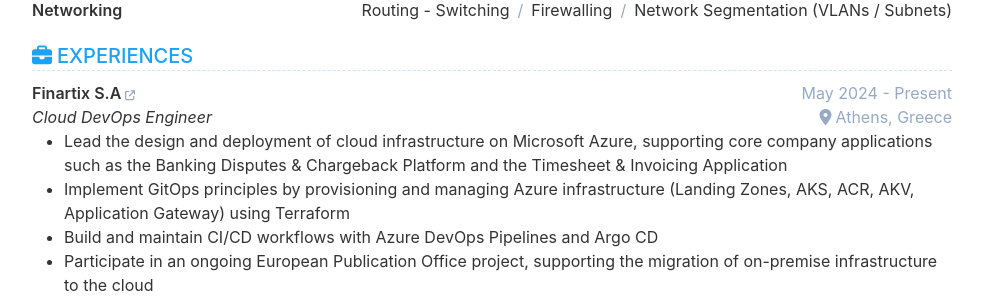
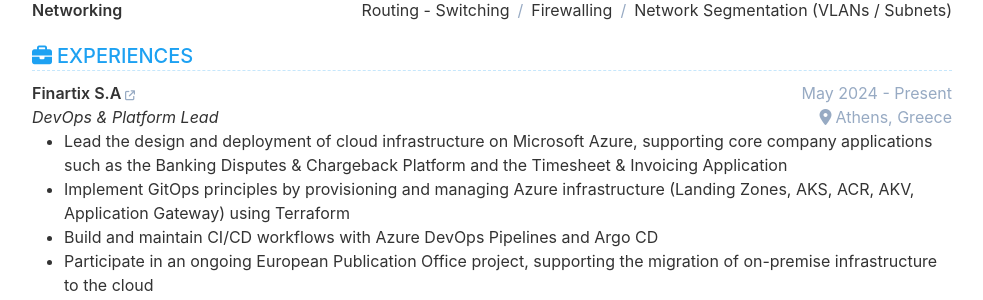
Before and after one commit to ktarnaris/cv, a Jekyll site: the page built from index.html, in a window 1280 px wide. Shown: the part 304-604 px from the top of the page, without its empty margins (148-1131 px from the left). Built offline with Jekyll 4.4.1, drawn with Linux system fonts in a browser that asks for light colours.

Commit message:
update: tittle on finartix

```diff
--- a/_data/data.yml
+++ b/_data/data.yml
@@ -58,7 +58,7 @@ experience:
     - company: Finartix S.A
       link: "https://linkedin.com/company/finartix/"
       date: May 2024 - Present
-      role: Cloud DevOps Engineer
+      role: DevOps & Platform Lead
       location: Athens, Greece
       description: |
 
```
